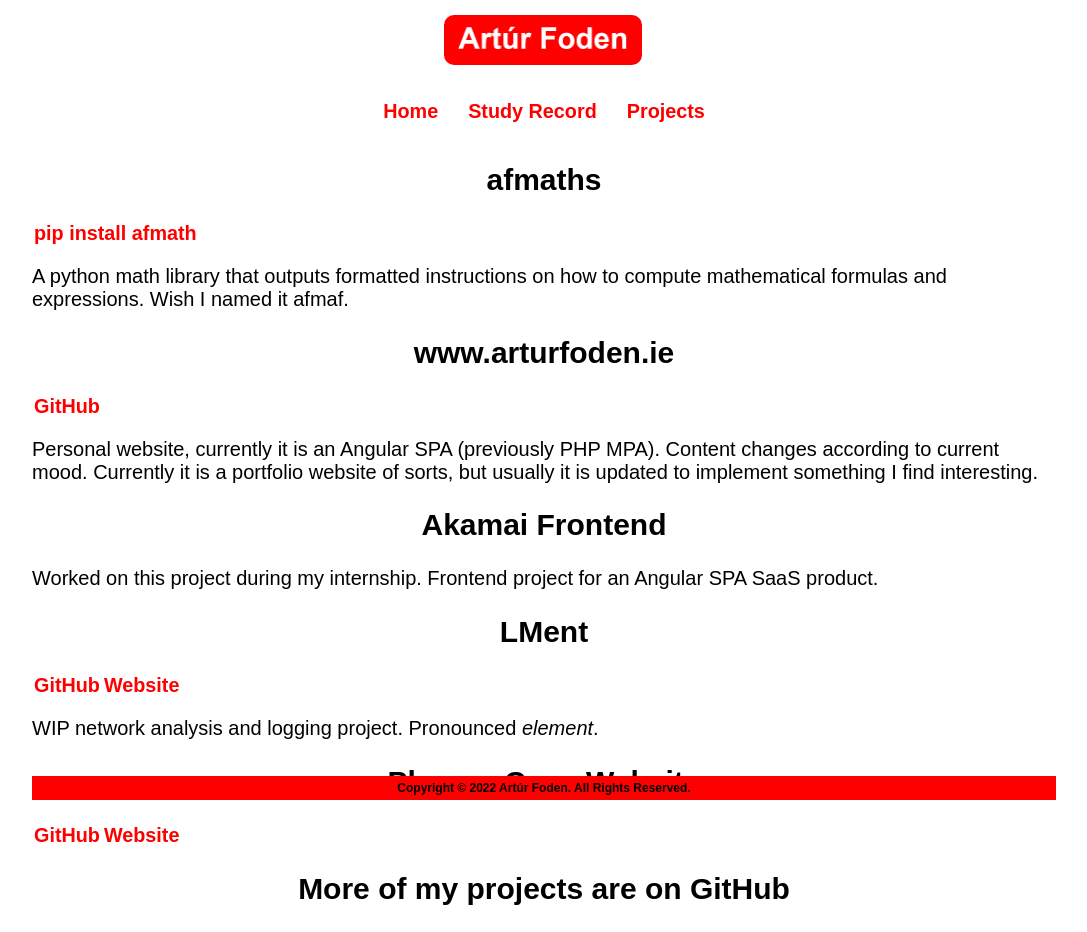
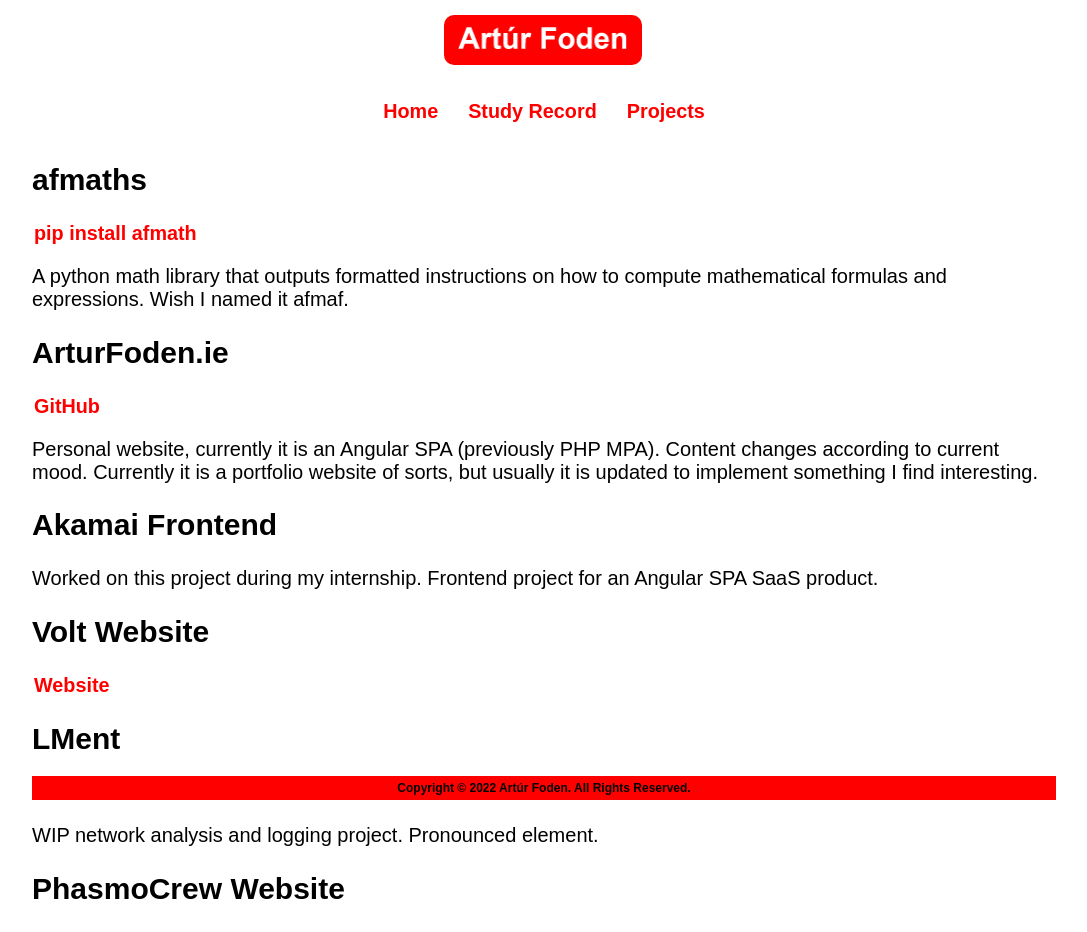
Before and after one commit to Arturius771/wwwarturfodenie, an Angular app in the folder wwwarturfodenie/: page /projects in a window 1280 px wide. Shown: the top 932 px of the page, without its empty margins (96-1183 px from the left). Built offline with nearby package versions, Linux system fonts and the light colour scheme.

Commit message:
created project capsules

```diff
--- /dev/null
+++ b/wwwarturfodenie/src/app/af-project-capsule/af-project-capsule.component.html
@@ -0,0 +1,4 @@
+<h2>{{ title }}</h2>
+<a *ngIf="github" href="{{ github }}">GitHub</a>
+<a *ngIf="website" href="{{ website }}">{{ website_name }}</a>
+<p *ngIf="description">{{ description }}</p>
--- /dev/null
+++ b/wwwarturfodenie/src/app/af-project-capsule/af-project-capsule.component.ts
@@ -0,0 +1,23 @@
+import { Component, Input } from '@angular/core';
+
+@Component({
+  selector: 'app-af-project-capsule',
+  templateUrl: './af-project-capsule.component.html',
+  styleUrls: ['./af-project-capsule.component.less'],
+})
+export class AfProjectCapsuleComponent {
+  @Input()
+  title: string = 'Project Name';
+
+  @Input()
+  github!: string;
+
+  @Input()
+  website!: string;
+
+  @Input()
+  website_name: string = 'Website';
+
+  @Input()
+  description!: string;
+}
--- a/wwwarturfodenie/src/app/af-projects/af-projects.component.html
+++ b/wwwarturfodenie/src/app/af-projects/af-projects.component.html
@@ -1,29 +1,38 @@
-<h2>afmaths</h2>
-<a href="https://pypi.org/project/afmaths/#description">pip install afmath</a>
-<p>
-  A python math library that outputs formatted instructions on how to compute
-  mathematical formulas and expressions. Wish I named it afmaf.
-</p>
-<h2>www.arturfoden.ie</h2>
-<a href="https://github.com/Arturius771/__wwwarturfodenie-website">GitHub</a>
-<p>
-  Personal website, currently it is an Angular SPA (previously PHP MPA). Content
-  changes according to current mood. Currently it is a portfolio website of
-  sorts, but usually it is updated to implement something I find interesting.
-</p>
-<h2>Akamai Frontend</h2>
-<p>
-  Worked on this project during my internship. Frontend project for an Angular
-  SPA SaaS product.
-</p>
-<h2>LMent</h2>
-<a href="https://github.com/Arturius771/LMent">GitHub</a>
-<a href="http://lment.ie/">Website</a>
-<p>WIP network analysis and logging project. Pronounced <i>element</i>.</p>
-<h2>PhasmoCrew Website</h2>
-<a href="https://github.com/Arturius771/wwwphasmocreworg-website">GitHub</a
-><a href="http://www.phasmocrew.org/#/home">Website</a>
-<h2>More of my projects are on GitHub</h2>
+<app-af-project-capsule
+  title="afmaths"
+  website="https://pypi.org/project/afmaths/#description"
+  website_name="pip install afmath"
+  description="A python math library that outputs formatted instructions on how to compute
+  mathematical formulas and expressions. Wish I named it afmaf."
+></app-af-project-capsule>
+<app-af-project-capsule
+  title="ArturFoden.ie"
+  github="https://github.com/Arturius771/__wwwarturfodenie-website"
+  description="Personal website, currently it is an Angular SPA (previously PHP MPA). Content
+changes according to current mood. Currently it is a portfolio website of
+sorts, but usually it is updated to implement something I find interesting."
+></app-af-project-capsule>
+<app-af-project-capsule
+  title="Akamai Frontend"
+  description="Worked on this project during my internship. Frontend project for an Angular
+SPA SaaS product."
+></app-af-project-capsule>
+<app-af-project-capsule
+  title="Volt Website"
+  website="https://www.volteuropa.org/"
+></app-af-project-capsule>
+<app-af-project-capsule
+  title="LMent"
+  github="https://github.com/Arturius771/LMent"
+  website="http://lment.ie/"
+  description="WIP network analysis and logging project. Pronounced element."
+></app-af-project-capsule>
+<app-af-project-capsule
+  title="PhasmoCrew Website"
+  github="https://github.com/Arturius771/wwwphasmocreworg-website"
+  website="http://www.phasmocrew.org/#/home"
+></app-af-project-capsule>
+<h3>More of my projects are on GitHub</h3>
 <a class="featured_projects" href="https://github.com/Arturius771"
   ><img
     src="assets/GitHub_Logo.png"
--- a/wwwarturfodenie/src/app/af-study-record/af-study-record.component.html
+++ b/wwwarturfodenie/src/app/af-study-record/af-study-record.component.html
@@ -67,4 +67,5 @@
     Walking Club website project (design, implementation, testing) (PHP,
     JavaScript, HTML, CSS) TT284 EMA
   </li>
+  <li>... more to add</li>
 </ul>
--- a/wwwarturfodenie/src/app/app.module.ts
+++ b/wwwarturfodenie/src/app/app.module.ts
@@ -9,6 +9,7 @@
 import { RouterModule } from '@angular/router';
 import { AfProjectsComponent } from './af-projects/af-projects.component';
 import { AfNavbarComponent } from './af-navbar/af-navbar.component';
+import { AfProjectCapsuleComponent } from './af-project-capsule/af-project-capsule.component';
 
 @NgModule({
   declarations: [
@@ -19,6 +20,7 @@
     AfStudyRecordComponent,
     AfProjectsComponent,
     AfNavbarComponent,
+    AfProjectCapsuleComponent,
   ],
   imports: [
     BrowserModule,
--- a/wwwarturfodenie/src/styles.less
+++ b/wwwarturfodenie/src/styles.less
@@ -13,14 +13,6 @@
 div,
 ul {
   text-justify: inter-word;
-}
-
-h1,
-h2,
-h3,
-h4,
-h5 {
-  text-align: center;
 }
 
 img,
```
Also changed, not shown: wwwarturfodenie/src/app/af-project-capsule/af-project-capsule.component.less (added), 1 other file (tests, documents, lock files or other folders).
